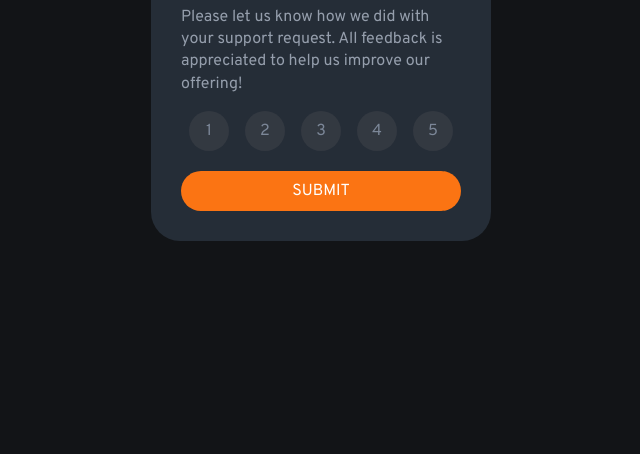
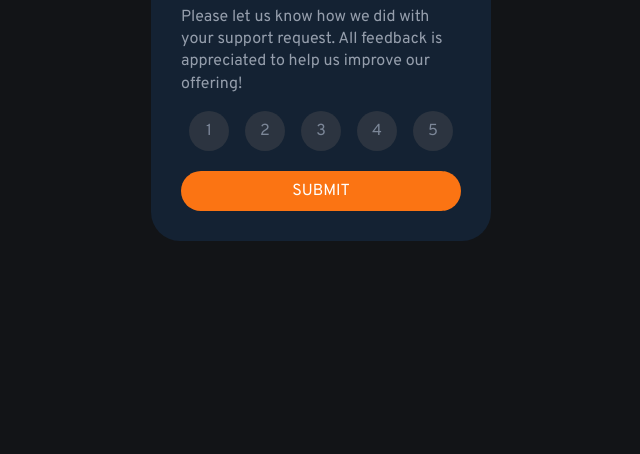
Before and after one commit to kale-Dev1/Interactive-rating-component, a plain HTML site: page interactive-rating-component-main/index.html in a window 1280 px wide. Shown: the part 362-816 px from the top of the page, without its empty margins (319-959 px from the left). Drawn offline with Linux system fonts and the light colour scheme.

Commit message:
Changed background color

```diff
--- a/interactive-rating-component-main/style.css
+++ b/interactive-rating-component-main/style.css
@@ -6,7 +6,7 @@
   --white: hsl(0, 0%, 100%);
   --light-grey: hsl(217, 12%, 63%);
   --medium-grey: hsl(216, 12%, 54%);
-  --dark-blue: hsl(213, 19%, 18%);
+  --dark-blue: hsl(214, 44%, 14%);
   --very-dark-blue: hsl(216, 12%, 8%);
   --transparent-background: hsla(213, 20%, 18%, 0.325);
 
```
